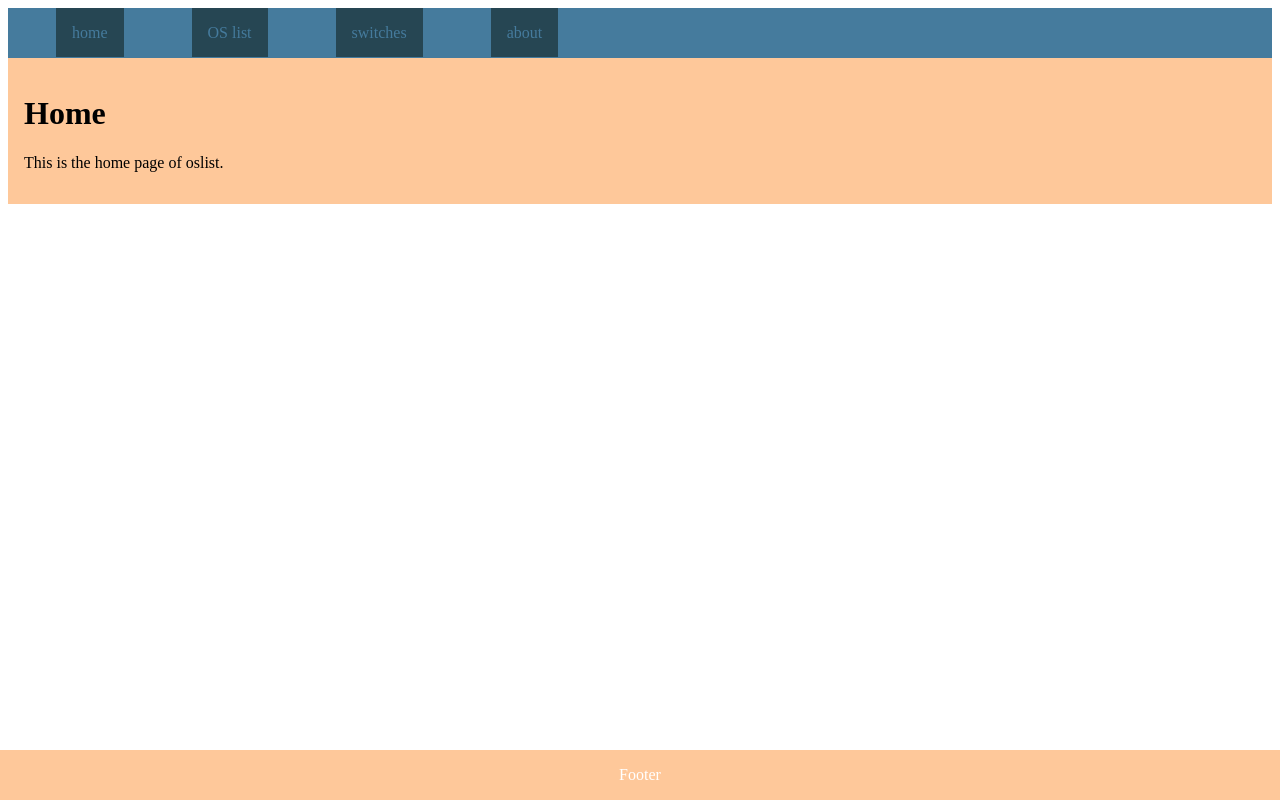
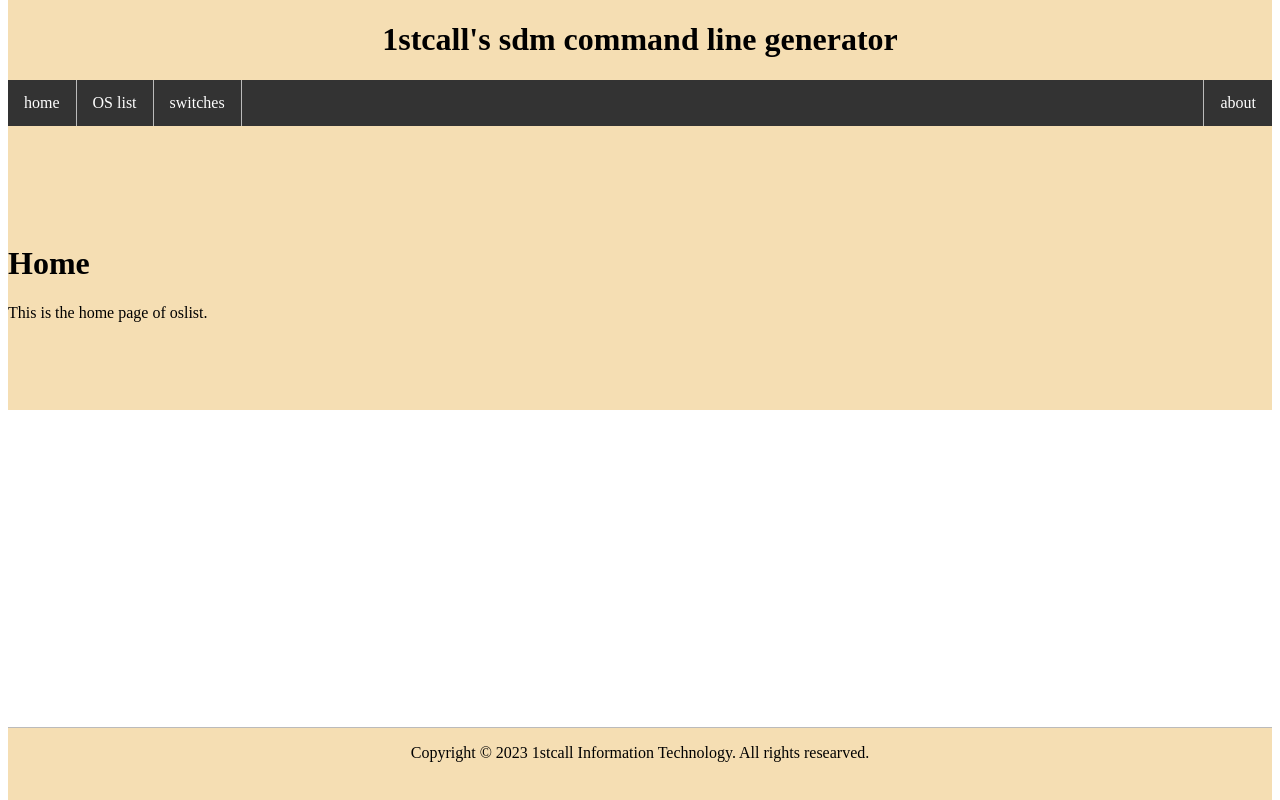
Before and after one commit to 1stcall/sdmui, a SvelteKit app: page / in a window 1280 px wide. Built offline with nearby package versions, Linux system fonts and the light colour scheme.

Commit message:
added header footer and navbar formatting

```diff
--- a/src/routes/+layout.svelte
+++ b/src/routes/+layout.svelte
@@ -8,53 +8,87 @@
 </script>
 
 <GdprBanner heading="GDPR Cookie Notice" cookieName="AnotherCookie" description="Please let me store cookies on yor computer." on:analytics={initAnalytics} />
-
+<div class="page">
+<div class="header">
+	<h1>1stcall's sdm command line generator</h1>
 	<nav class="nav">
 		<ul>
 			<li><a href="/">home</a></li>
 			<li><a href="/oslist">OS list</a></li>
 			<li><a href="/switches">switches</a></li>
-		<li><a href="/about">about</a></li>
+			<li style="float:right"><a href="/about">about</a></li>
 		</ul>
 	</nav>
+</div>
+
+<div class="clear"></div>
+<div class="clear"></div>
+<div class="clear"></div>
 
 <div class="content">
 	<slot />
 </div>
 
+<div class="clear"></div>
+
 <div class="footer">
-	<p>Footer</p>
+	<p>
+		Copyright &copy; 2023 1stcall Information Technology.  All rights researved.
+	</p>
+</div>
 </div>
 
 <style>
-	.content {
-		margin: 0em;
-		padding: 1em;
-		background-color: #fec89a;
+	.page {
+		background: wheat;
 	}
 	.nav ul {
 		list-style-type: none;
-  		margin: 0em;
-  		padding: 1em;
-		background-color: #457b9d;
+		margin: 0;
+		padding: 0;
+		overflow: hidden;
+		background-color: #333;
 	}
 	.nav ul li {
-		margin: 2em;
-		padding: 1em;
-		background-color: #264653;
-		display: inline;
+		float: left;
+		border-left: none;
+		border-right: 1px solid #bbb;
+	}
+	.nav ul li:last-child {
+		border-right: none;
+		border-left: 1px solid #bbb;
 	}
 	.nav ul li a {
-    	color: #457b9d;
+		display: block;
+		color: white;
+		text-align: center;
+		padding: 14px 16px;
 		text-decoration: none;
 	}
+	.nav ul li a:hover {
+		background-color: #111;
+	}
+	.header {
+		left: 0.5rem;
+		right: 0.5rem;
+   		top: 0rem;
+		text-align: center;
+		position: fixed;
+		background: wheat 0 ;
+	}
 	.footer {
+   		left: 0.5rem;
+		right: 0.5rem;
+   		bottom: 0rem;
+   		text-align: center;
 		position: fixed;
-   		left: 0;
-   		bottom: 0;
-   		width: 100%;
-	    color: white;
-   		text-align: center;
-	   	background-color: #fec89a;
+		background: wheat;
+		border-top: 1px solid #bbb;
+		height: 4.5rem;
+		vertical-align: bottom;
+	}
+	.clear {
+		clear: both;
+		height: 4.5rem;
 	}
 </style>
```
Lines whose indentation alone changed are shown as unchanged.
